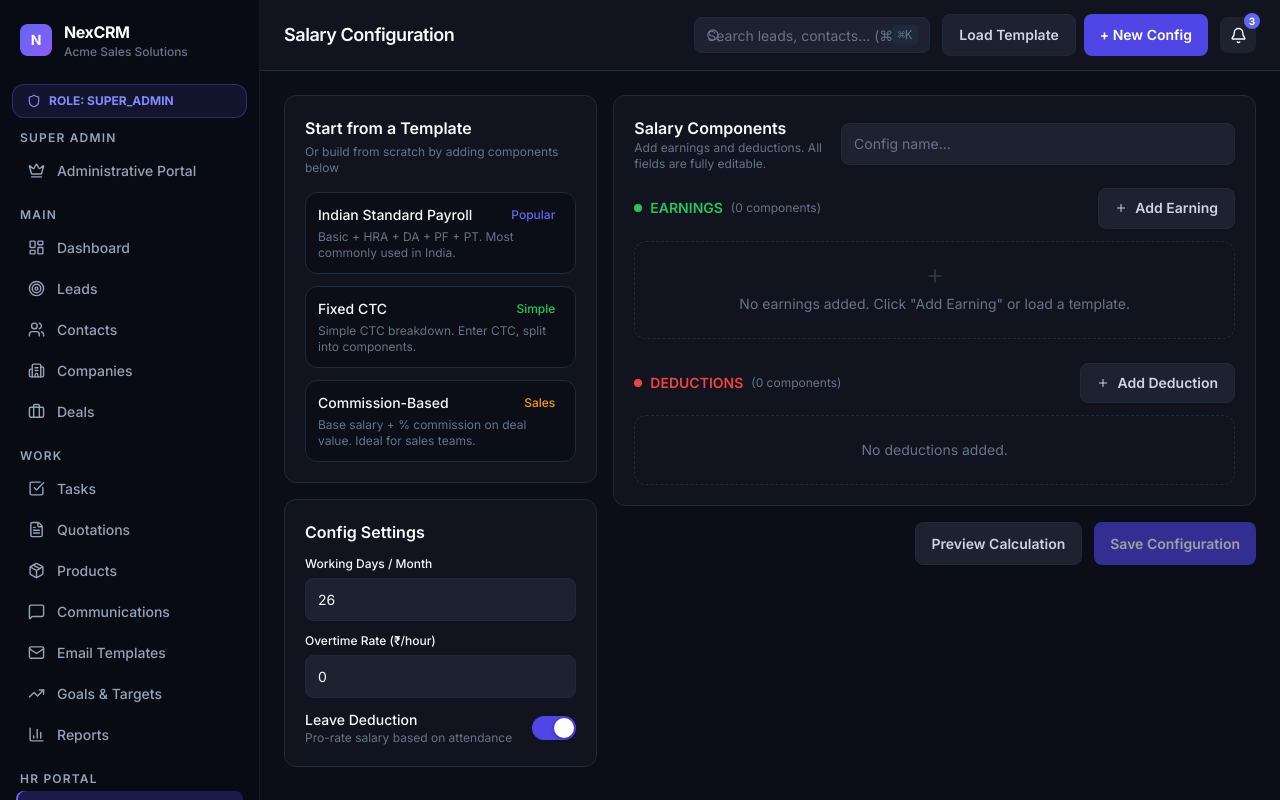
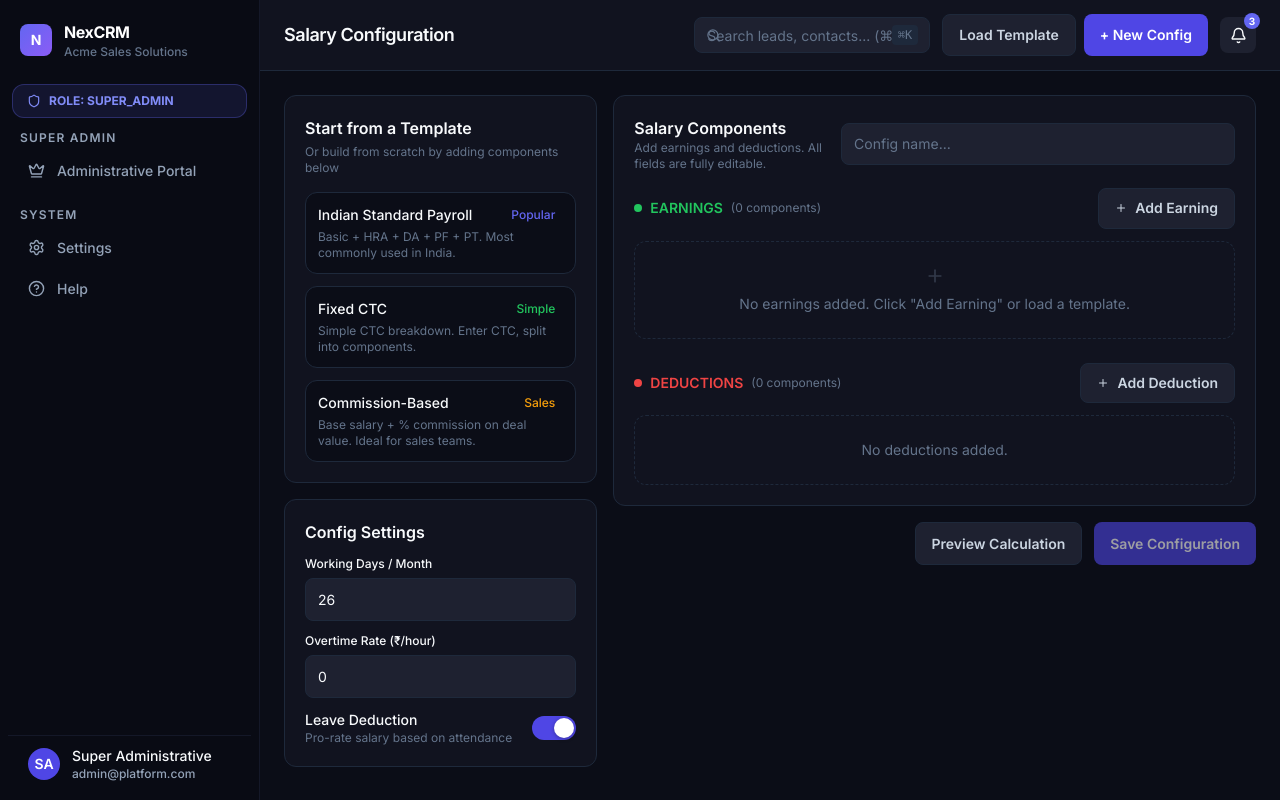
Before and after one commit to aditya-k-rai/DAS-CRM, a Next.js app in the folder frontend-web/: page /hr/salary in a window 1280 px wide. Built offline with nearby package versions, Linux system fonts and the light colour scheme.

Commit message:
Enforce_strict_item_level_RBAC_navigation_permissions

```diff
--- a/frontend-web/components/layout/Sidebar.tsx
+++ b/frontend-web/components/layout/Sidebar.tsx
@@ -14,81 +14,97 @@ import { cn } from '@/lib/utils';
 import { useAuth, UserRole, DEMO_USERS } from '@/context/AuthContext';
 import { useState } from 'react';
 
-const ROLE_NAV_GROUPS: Record<UserRole, string[]> = {
-  SUPER_ADMIN: ['SUPER ADMIN', 'MAIN', 'WORK', 'HR PORTAL', 'ADMIN', 'SYSTEM'],
-  ADMIN:       ['MAIN', 'WORK', 'HR PORTAL', 'ADMIN', 'SYSTEM'],
-  HR:          ['MAIN', 'WORK', 'HR PORTAL', 'SYSTEM'],
-  MANAGER:     ['MAIN', 'WORK', 'SYSTEM'],
-  TEAM_LEADER: ['MAIN', 'WORK', 'SYSTEM'],
-  SALES_EXEC:  ['MAIN', 'WORK', 'SYSTEM'],
-};
+interface NavItem {
+  label: string;
+  href: string;
+  icon: any;
+  roles?: UserRole[];
+}
 
-const navigation = [
+interface NavGroup {
+  group: string;
+  roles?: UserRole[];
+  items: NavItem[];
+}
+
+const navigation: NavGroup[] = [
   {
     group: 'SUPER ADMIN',
+    roles: ['SUPER_ADMIN'],
     items: [
-      { label: 'Administrative Portal', href: '/admin/super', icon: Crown },
+      { label: 'Administrative Portal', href: '/admin/super', icon: Crown, roles: ['SUPER_ADMIN'] },
     ],
   },
   {
     group: 'MAIN',
+    roles: ['ADMIN', 'HR', 'MANAGER', 'TEAM_LEADER', 'SALES_EXEC'],
     items: [
-      { label: 'Dashboard', href: '/dashboard', icon: LayoutDashboard },
-      { label: 'Leads', href: '/leads', icon: Target },
-      { label: 'Contacts', href: '/contacts', icon: Users },
-      { label: 'Companies', href: '/companies', icon: Building2 },
-      { label: 'Deals', href: '/deals', icon: Briefcase },
+      { label: 'Dashboard', href: '/dashboard', icon: LayoutDashboard, roles: ['ADMIN', 'HR', 'MANAGER', 'TEAM_LEADER', 'SALES_EXEC'] },
+      { label: 'Leads', href: '/leads', icon: Target, roles: ['ADMIN', 'MANAGER', 'TEAM_LEADER', 'SALES_EXEC'] },
+      { label: 'Contacts', href: '/contacts', icon: Users, roles: ['ADMIN', 'MANAGER', 'TEAM_LEADER', 'SALES_EXEC'] },
+      { label: 'Companies', href: '/companies', icon: Building2, roles: ['ADMIN', 'MANAGER', 'TEAM_LEADER'] },
+      { label: 'Deals', href: '/deals', icon: Briefcase, roles: ['ADMIN', 'MANAGER', 'TEAM_LEADER', 'SALES_EXEC'] },
     ],
   },
   {
     group: 'WORK',
+    roles: ['ADMIN', 'MANAGER', 'TEAM_LEADER', 'SALES_EXEC'],
     items: [
-      { label: 'Tasks', href: '/tasks', icon: CheckSquare },
-      { label: 'Quotations', href: '/quotes', icon: FileText },
-      { label: 'Products', href: '/products', icon: Package },
-      { label: 'Communications', href: '/comms', icon: MessageSquare },
-      { label: 'Email Templates', href: '/emails', icon: Mail },
-      { label: 'Goals & Targets', href: '/goals', icon: TrendingUp },
-      { label: 'Reports', href: '/reports', icon: BarChart3 },
+      { label: 'Tasks', href: '/tasks', icon: CheckSquare, roles: ['ADMIN', 'HR', 'MANAGER', 'TEAM_LEADER', 'SALES_EXEC'] },
+      { label: 'Quotations', href: '/quotes', icon: FileText, roles: ['ADMIN', 'MANAGER', 'TEAM_LEADER', 'SALES_EXEC'] },
+      { label: 'Products', href: '/products', icon: Package, roles: ['ADMIN', 'MANAGER', 'TEAM_LEADER'] },
+      { label: 'Communications', href: '/comms', icon: MessageSquare, roles: ['ADMIN', 'MANAGER'] },
+      { label: 'Email Templates', href: '/emails', icon: Mail, roles: ['ADMIN', 'MANAGER'] },
+      { label: 'Goals & Targets', href: '/goals', icon: TrendingUp, roles: ['ADMIN', 'MANAGER', 'TEAM_LEADER'] },
+      { label: 'Reports', href: '/reports', icon: BarChart3, roles: ['ADMIN', 'MANAGER', 'TEAM_LEADER'] },
     ],
   },
   {
     group: 'HR PORTAL',
+    roles: ['ADMIN', 'HR', 'SALES_EXEC'],
     items: [
-      { label: 'HR Dashboard', href: '/hr', icon: UserCog },
-      { label: 'Attendance', href: '/hr/attendance', icon: Calendar },
-      { label: 'Leave Requests', href: '/hr/leaves', icon: CheckSquare },
-      { label: 'Salary & Payroll', href: '/hr/salary', icon: DollarSign },
-      { label: 'Employees', href: '/hr/employees', icon: Users },
+      { label: 'HR Dashboard', href: '/hr', icon: UserCog, roles: ['ADMIN', 'HR'] },
+      { label: 'Attendance', href: '/hr/attendance', icon: Calendar, roles: ['ADMIN', 'HR', 'SALES_EXEC', 'TEAM_LEADER', 'MANAGER'] },
+      { label: 'Leave Requests', href: '/hr/leaves', icon: CheckSquare, roles: ['ADMIN', 'HR', 'SALES_EXEC', 'TEAM_LEADER', 'MANAGER'] },
+      { label: 'Salary & Payroll', href: '/hr/salary', icon: DollarSign, roles: ['ADMIN', 'HR'] },
+      { label: 'Employees', href: '/hr/employees', icon: Users, roles: ['ADMIN', 'HR'] },
     ],
   },
   {
-    group: 'ADMIN',
+    group: 'ADMINISTRATION',
+    roles: ['ADMIN'],
     items: [
-      { label: 'Team Leaders & Managers', href: '/admin/team-leaders', icon: Shield },
-      { label: 'Workflow Setup', href: '/admin/workflow', icon: Zap },
-      { label: 'Custom Fields', href: '/admin/custom-fields', icon: ClipboardList },
-      { label: 'Automations', href: '/automations', icon: Zap },
-      { label: 'Imports', href: '/imports', icon: Database },
-      { label: 'Audit Logs', href: '/admin/audit-logs', icon: Lock },
+      { label: 'Team Leaders & Managers', href: '/admin/team-leaders', icon: Shield, roles: ['ADMIN'] },
+      { label: 'Workflow Setup', href: '/admin/workflow', icon: Zap, roles: ['ADMIN'] },
+      { label: 'Custom Fields', href: '/admin/custom-fields', icon: ClipboardList, roles: ['ADMIN'] },
+      { label: 'Automations', href: '/automations', icon: Zap, roles: ['ADMIN'] },
+      { label: 'Imports', href: '/imports', icon: Database, roles: ['ADMIN'] },
+      { label: 'Audit Logs', href: '/admin/audit-logs', icon: Lock, roles: ['ADMIN'] },
     ],
   },
   {
     group: 'SYSTEM',
+    roles: ['SUPER_ADMIN', 'ADMIN', 'HR', 'MANAGER', 'TEAM_LEADER', 'SALES_EXEC'],
     items: [
-      { label: 'Settings', href: '/settings', icon: Settings },
-      { label: 'Help', href: '/help', icon: HelpCircle },
+      { label: 'Settings', href: '/settings', icon: Settings, roles: ['SUPER_ADMIN', 'ADMIN', 'HR', 'MANAGER', 'TEAM_LEADER', 'SALES_EXEC'] },
+      { label: 'Help', href: '/help', icon: HelpCircle, roles: ['SUPER_ADMIN', 'ADMIN', 'HR', 'MANAGER', 'TEAM_LEADER', 'SALES_EXEC'] },
     ],
   },
 ];
 
 export function Sidebar() {
   const pathname = usePathname();
-  const { currentUser, subscription, switchRole, toggleScenario, canEdit, isSeatExceeded } = useAuth();
-  const [roleMenuOpen, setRoleMenuOpen] = useState(false);
+  const { currentUser, subscription, canEdit, isSeatExceeded } = useAuth();
 
-  const allowedGroups = ROLE_NAV_GROUPS[currentUser.role] || ROLE_NAV_GROUPS.ADMIN;
-  const filteredNav = navigation.filter(g => allowedGroups.includes(g.group));
+  const userRole = currentUser.role;
+
+  const filteredNav = navigation
+    .filter(group => !group.roles || group.roles.includes(userRole))
+    .map(group => ({
+      ...group,
+      items: group.items.filter(item => !item.roles || item.roles.includes(userRole)),
+    }))
+    .filter(group => group.items.length > 0);
 
   const isViewOnly = !canEdit();
 
```
